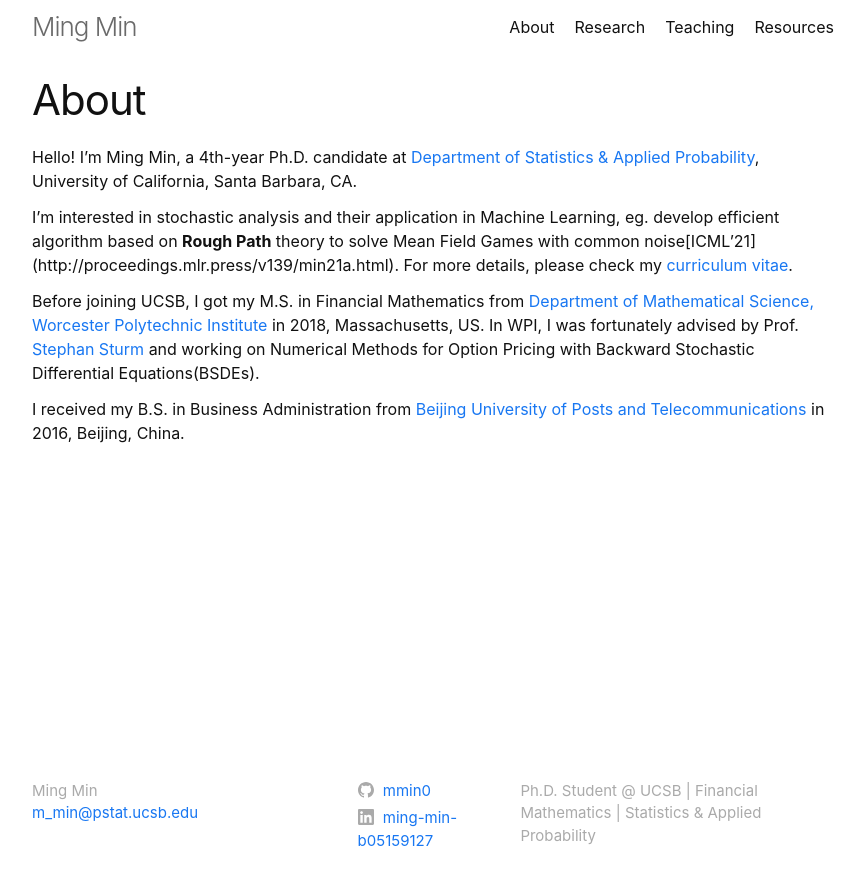
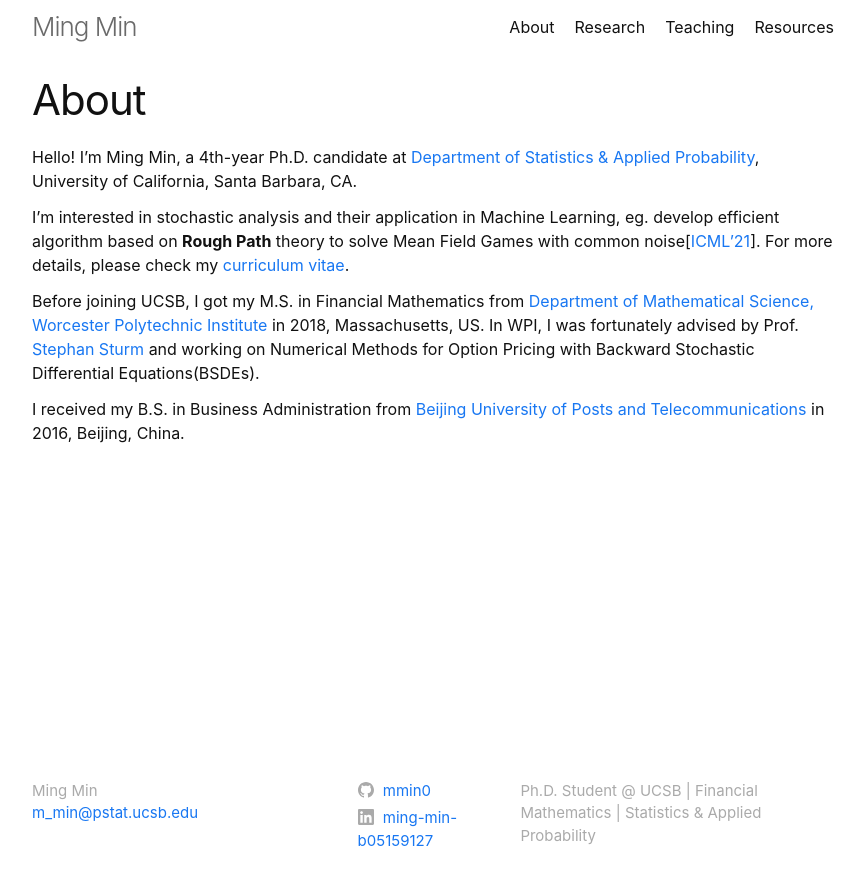
Before and after one commit to mmin0/mmin0.github.io, a Jekyll site: the page built from index.md, in a window 1280 px wide. Shown: the top 885 px of the page, without its empty margins (207-1072 px from the left). Built offline with Jekyll 4.4.1, drawn with Linux system fonts in a browser that asks for light colours.

Commit message:
Update index.md

```diff
--- a/index.md
+++ b/index.md
@@ -5,7 +5,7 @@ title: About
 
 Hello! I’m Ming Min, a 4th-year Ph.D. candidate at [Department of Statistics & Applied Probability](http://www.pstat.ucsb.edu){:target="_blank"}, University of California, Santa Barbara, CA.
 
-I'm interested in stochastic analysis and their application in Machine Learning, eg. develop efficient algorithm based on **Rough Path** theory to solve Mean Field Games with common noise\[ICML'21\](http://proceedings.mlr.press/v139/min21a.html). For more details, please check my [curriculum vitae](cv-2021.pdf){:target="_blank"}.
+I'm interested in stochastic analysis and their application in Machine Learning, eg. develop efficient algorithm based on **Rough Path** theory to solve Mean Field Games with common noise\[[ICML'21](http://proceedings.mlr.press/v139/min21a.html)\]. For more details, please check my [curriculum vitae](cv-2021.pdf){:target="_blank"}.
 
 Before joining UCSB, I got my M.S. in Financial Mathematics from [Department of Mathematical Science, Worcester Polytechnic Institute](https://www.wpi.edu/academics/departments/mathematical-sciences){:target="_blank"} in 2018, Massachusetts, US. In WPI, I was fortunately advised by Prof. [Stephan Sturm](http://users.wpi.edu/~ssturm/) and working on Numerical Methods for Option Pricing with Backward Stochastic Differential Equations(BSDEs).
 
```
